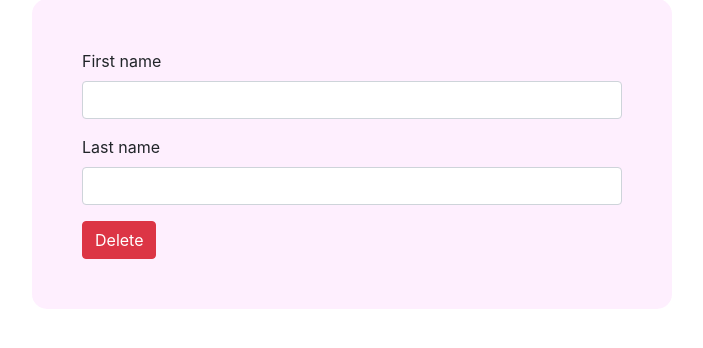
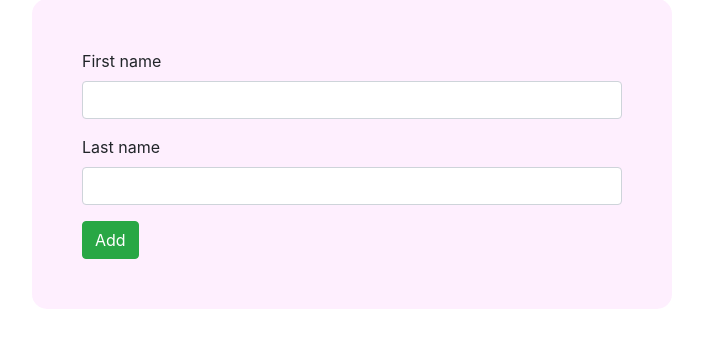
Before and after one commit to mcream/Crud_php_project, a PHP site: page / in a window 1280 px wide. Shown: the part 132-480 px from the top of the page, without its empty margins (288-991 px from the left). Run offline with PHP 8.4, Linux system fonts and the light colour scheme; data that the repository does not hold is empty.

Commit message:
restoration changes. And repaire them's

```diff
--- a/index.php
+++ b/index.php
@@ -98,9 +98,9 @@
                 <input type="text" class="form-control" name="lname" value="<?php echo $lname; ?>">
             </div>
             <?php if ($update == true): ?>
-            <button type="submit" class="btn btn-success" name="update">Add and Edit</button>
+            <button type="submit" class="btn btn-danger" name="update">Delete</button>
             <?php else: ?>
-            <button type="submit" class="btn btn-danger" name="save">Delete</button>
+            <button type="submit" class="btn btn-success" name="save">Add</button>
             <?php endif ?>
         </form>
     </div>
```
Also changed, not shown: 1 other file.
